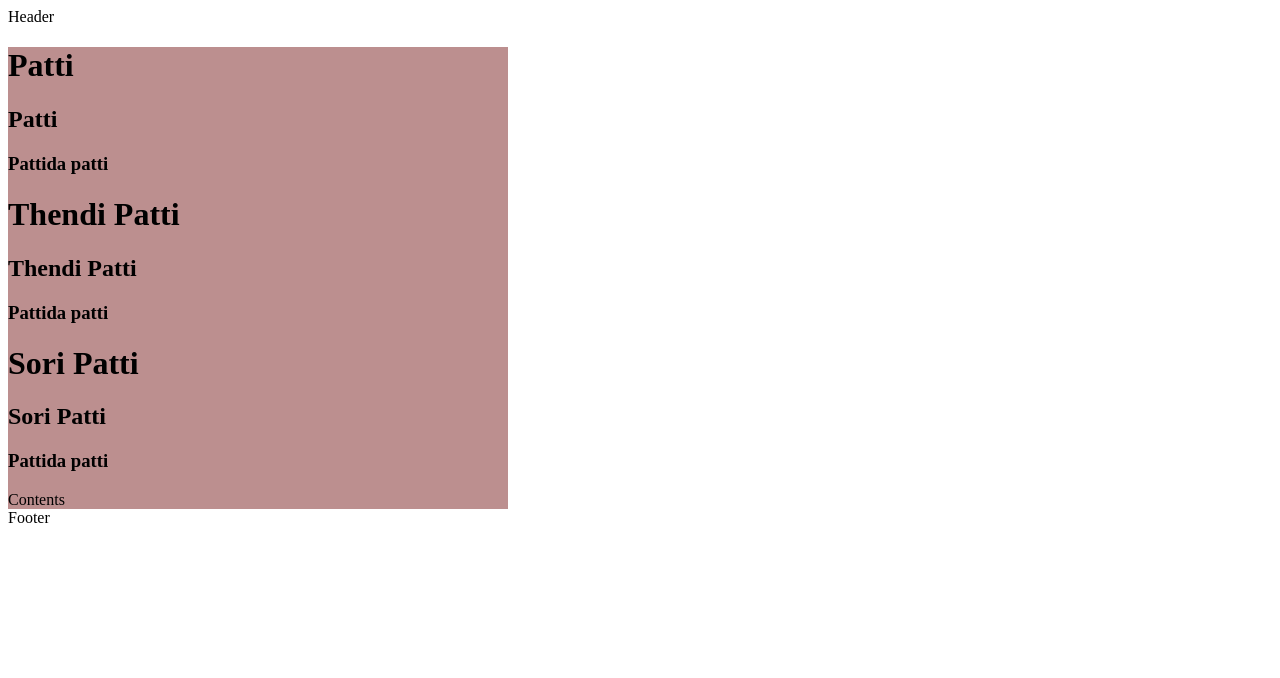
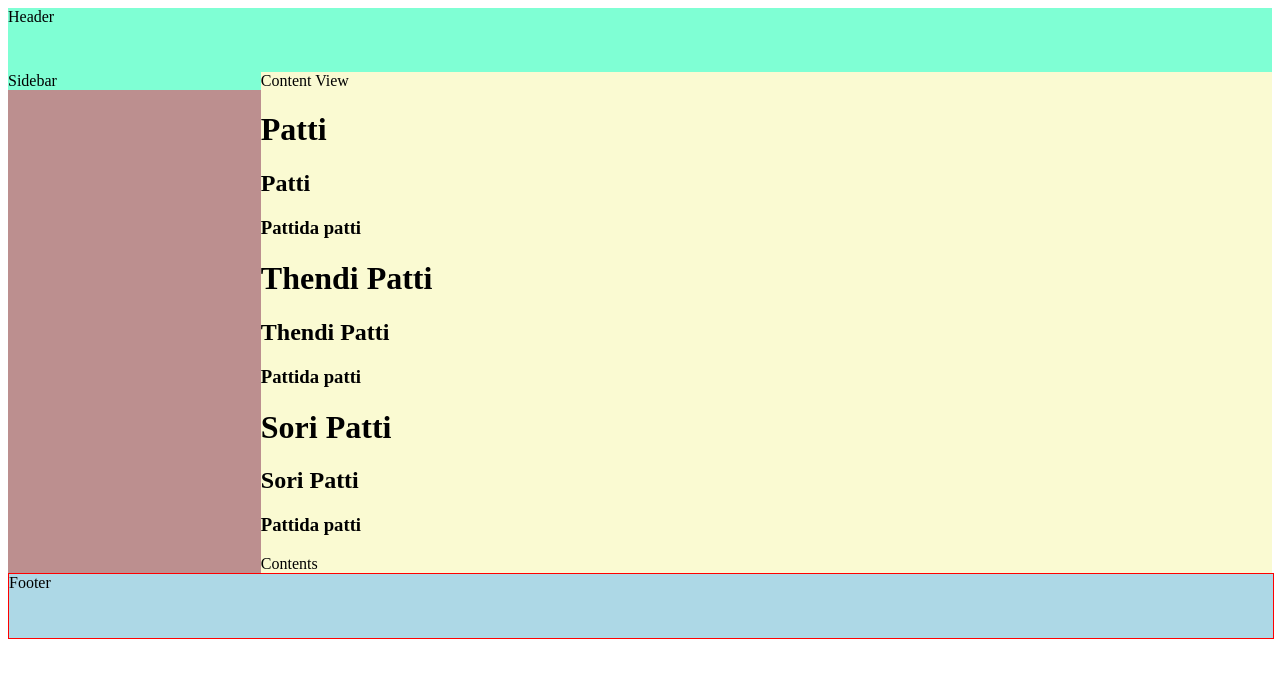
Before and after one commit to NarrowGate/fe-portal, a React (Vite) app: page / in a window 1280 px wide. Shown: the top 678 px of the page. Built offline with nearby package versions, Linux system fonts and the light colour scheme.

Commit message:
Structure layout a bit

```diff
--- a/src/components/Content/Content.jsx
+++ b/src/components/Content/Content.jsx
@@ -3,11 +3,15 @@ import styles from "./Content.module.css";
 
 const Content = () => {
   return (
-    <div className={styles.content}>
-      <Pet name="Patti" animal="Patti" breed="Pattida patti" />
-      <Pet name="Thendi Patti" animal="Thendi Patti" breed="Pattida patti" />
-      <Pet name="Sori Patti" animal="Sori Patti" breed="Pattida patti" />
-      Contents
+    <div className={styles.contentWrap}>
+      <div className={styles.sidebarWrap}>Sidebar</div>
+      <div className={styles.content}>
+        Content View
+        <Pet name="Patti" animal="Patti" breed="Pattida patti" />
+        <Pet name="Thendi Patti" animal="Thendi Patti" breed="Pattida patti" />
+        <Pet name="Sori Patti" animal="Sori Patti" breed="Pattida patti" />
+        Contents
+      </div>
     </div>
   );
 };
--- a/src/components/Content/Content.module.css
+++ b/src/components/Content/Content.module.css
@@ -1,5 +1,17 @@
-.content {
+.contentWrap {
   background-color: rosybrown;
   height: 100%;
-  width: 500px;
+  width: 100%;
+  display: flex;
+  flex-direction: row;
+  .sidebarWrap {
+    width: 20%;
+    height: 100%;
+    background-color: aquamarine;
+  }
+  .content {
+    width: 80%;
+    height: 100%;
+    background: lightgoldenrodyellow;
+  }
 }
--- a/src/components/Footer/Footer.jsx
+++ b/src/components/Footer/Footer.jsx
@@ -1,5 +1,7 @@
+import styles from "./Footer.module.css";
+
 const Footer = () => {
-  return <div>Footer</div>;
+  return <div className={styles.footerWrap}>Footer</div>;
 };
 
 export default Footer;
--- a/src/components/Footer/Footer.module.css
+++ b/src/components/Footer/Footer.module.css
@@ -1,3 +1,6 @@
 .footerWrap {
   border: red 1px solid;
+  background: lightblue;
+  height: 64px;
+  width: 100%;
 }
--- a/src/components/Header/Header.jsx
+++ b/src/components/Header/Header.jsx
@@ -1,5 +1,7 @@
+import styles from "./Header.module.css";
+
 const Header = () => {
-  return <div>Header</div>;
+  return <div className={styles.headerWrap}>Header</div>;
 };
 
 export default Header;
--- /dev/null
+++ b/src/components/Header/Header.module.css
@@ -0,0 +1,5 @@
+.headerWrap {
+  width: 100%;
+  height: 64px;
+  background-color: aquamarine;
+}
```
